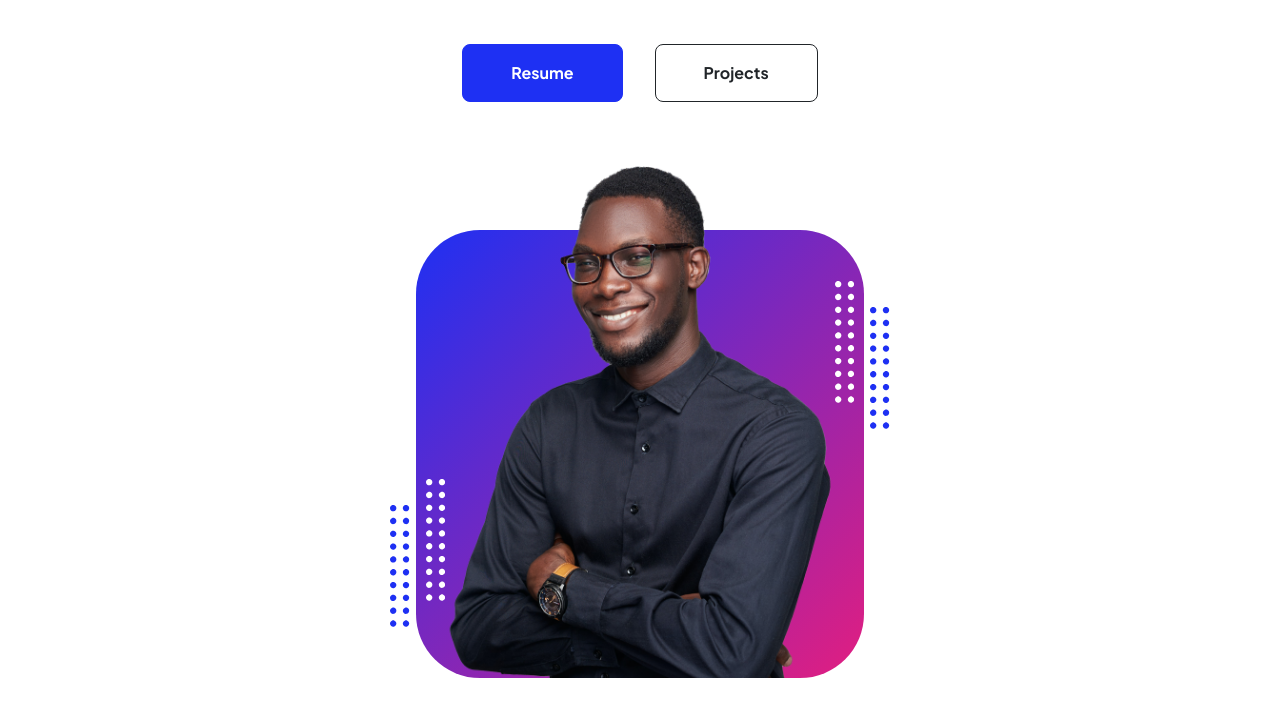
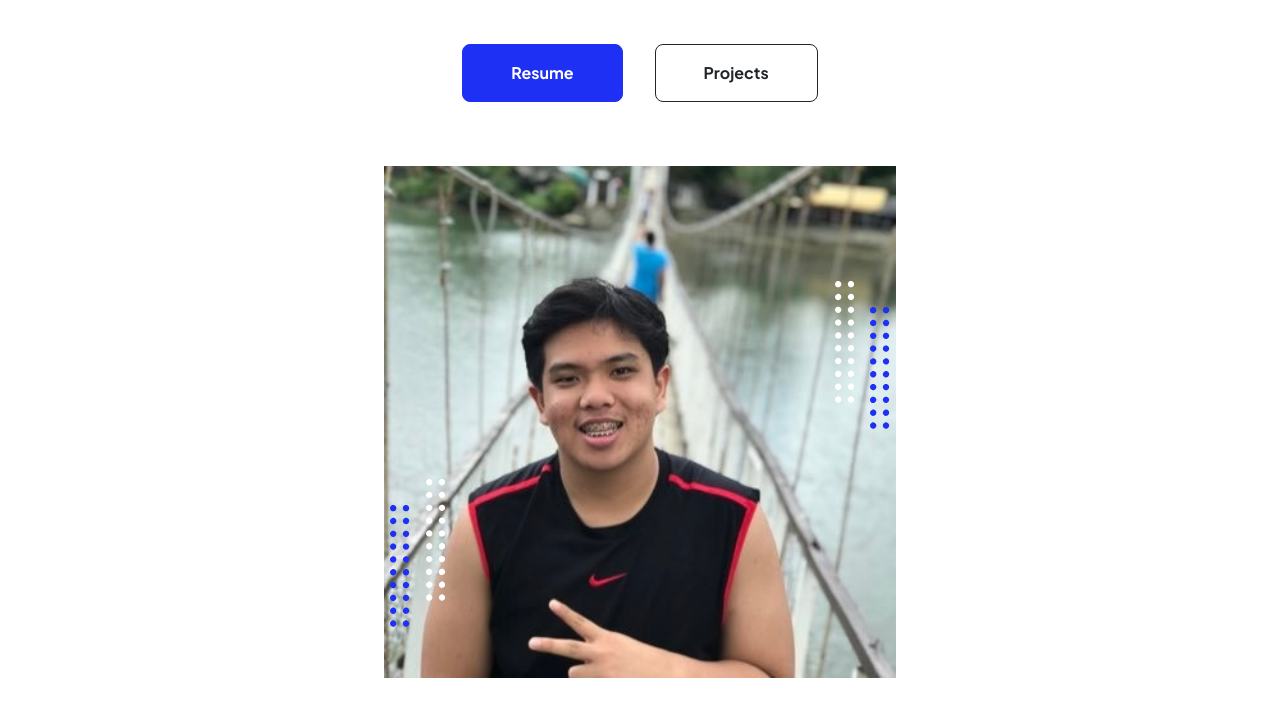
Before and after one commit to Lancelowt/abarintos.github.io, a plain HTML site: page index.html in a window 1280 px wide. Shown: the part 291-1008 px from the top of the page. Drawn offline with nearby package versions, Linux system fonts and the light colour scheme.

Commit message:
Update index.html

```diff
--- a/index.html
+++ b/index.html
@@ -56,7 +56,7 @@
                                 <div class="profile bg-gradient-primary-to-secondary">
                                     <!-- TIP: For best results, use a photo with a transparent background like the demo example below-->
                                     <!-- Watch a tutorial on how to do this on YouTube (link)-->
-                                    <img class="profile-img" src="assets/profile.png" alt="..." />
+                                    <img class="profile-img" src="assets/Me.jpg" alt="..." />
                                     <div class="dots-1">
                                         <!-- SVG Dots-->
                                         <svg version="1.1" xmlns="http://www.w3.org/2000/svg" xmlns:xlink="http://www.w3.org/1999/xlink" x="0px" y="0px" viewBox="0 0 191.6 1215.4" style="enable-background: new 0 0 191.6 1215.4" xml:space="preserve">
```
